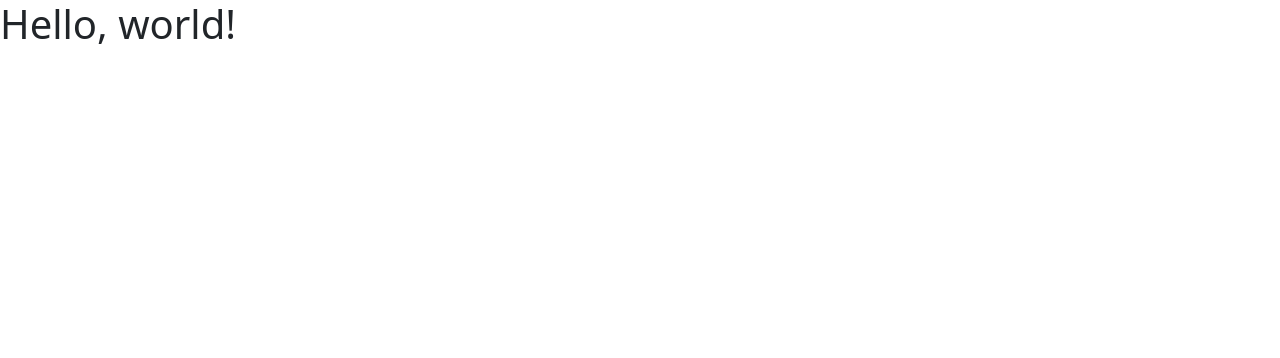
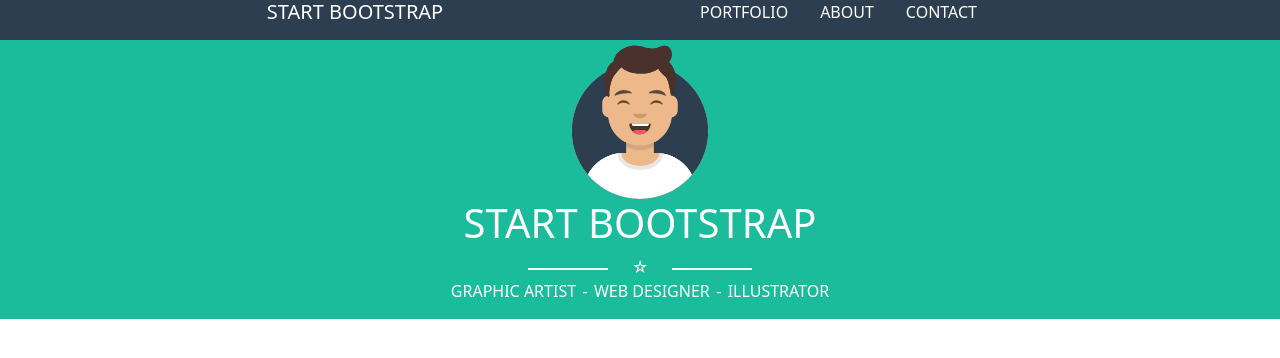
Before and after one commit to AlessioAbbati/html-css-bootstrap-freelancer, a plain HTML site: page index.html in a window 1280 px wide. Drawn offline with nearby package versions, Linux system fonts and the light colour scheme.

Commit message:
add header and first section

```diff
--- a/assets/style.css
+++ b/assets/style.css
@@ -0,0 +1,38 @@
+header {
+    background-color: #2C3E50;
+    color: white;
+}
+.contents {
+    white-space: nowrap;
+}
+ul {
+    list-style: none;
+    display: flex;
+}
+li {
+    margin-inline: 1rem;
+}
+
+/* main */
+
+main {
+    color: white;
+}
+.s-1 {
+    background-color: #1ABC9C;
+}
+.avatar {
+    width: 50%;
+}
+.line {
+    background-color: white;
+    width: 5rem;
+    height: 2px;
+    margin-top: .8rem;
+}
+.col-md-auto .contents  ul li {
+    margin-inline: .2rem;
+}
+.col-md-auto .contents  ul {
+    padding-right: 2rem;
+}
--- a/index.html
+++ b/index.html
@@ -8,7 +8,81 @@
     <link rel="stylesheet" href="assets/style.css">
   </head>
   <body>
-    <h1>Hello, world!</h1>
+    <header>
+        <div class="container text-center">
+            <div class="row">
+              <div class="col">
+                <div class="contents">
+                    <h5>START BOOTSTRAP</h5>
+                </div>
+              </div>
+              <div class="col">
+                <div class="contents">
+                    <ul>
+                        <li>PORTFOLIO</li>
+                        <li>ABOUT</li>
+                        <li>CONTACT</li>
+                    </ul>
+                </div>
+              </div>
+            </div>
+          </div>
+    </header>
+
+    <main>
+        <section class="s-1">
+            <div class="container text-center">
+                <div class="row justify-content-md-center">
+                    <div class="col-md-auto">
+                        <div class="contents">
+                            <img class="avatar" src="img/avatar.svg" alt="">
+                        </div>
+                    </div>
+                </div>
+
+                <div class="row justify-content-md-center">
+                    <div class="col-md-auto">
+                        <div class="contents">
+                            <h1>START BOOTSTRAP</h1>
+                        </div>
+                    </div>
+                </div>
+
+                <div class="row justify-content-md-center">
+                    <div class="col-md-auto">
+                        <div class="contents">
+                            <div class="line"></div>
+                        </div>
+                    </div>
+                    <div class="col-md-auto">
+                        <div class="contents">
+                            &star;
+                        </div>
+                    </div>
+                    <div class="col-md-auto">
+                        <div class="contents">
+                            <div class="line"></div>
+                        </div>
+                    </div>
+                </div>
+
+                <div class="row justify-content-md-center">
+                    <div class="col-md-auto">
+                        <div class="contents text-center">
+                            <ul>
+                                <li>GRAPHIC ARTIST</li>
+                                <li>-</li>
+                                <li>WEB DESIGNER</li>
+                                <li>-</li>
+                                <li>ILLUSTRATOR</li>
+                            </ul>
+                        </div>
+                    </div>
+                </div>
+
+            </div>
+        </section>
+    </main>
     <script src="https://cdn.jsdelivr.net/npm/bootstrap@5.3.0-alpha2/dist/js/bootstrap.bundle.min.js" integrity="sha384-qKXV1j0HvMUeCBQ+QVp7JcfGl760yU08IQ+GpUo5hlbpg51QRiuqHAJz8+BrxE/N" crossorigin="anonymous"></script>
   </body>
 </html>
```
